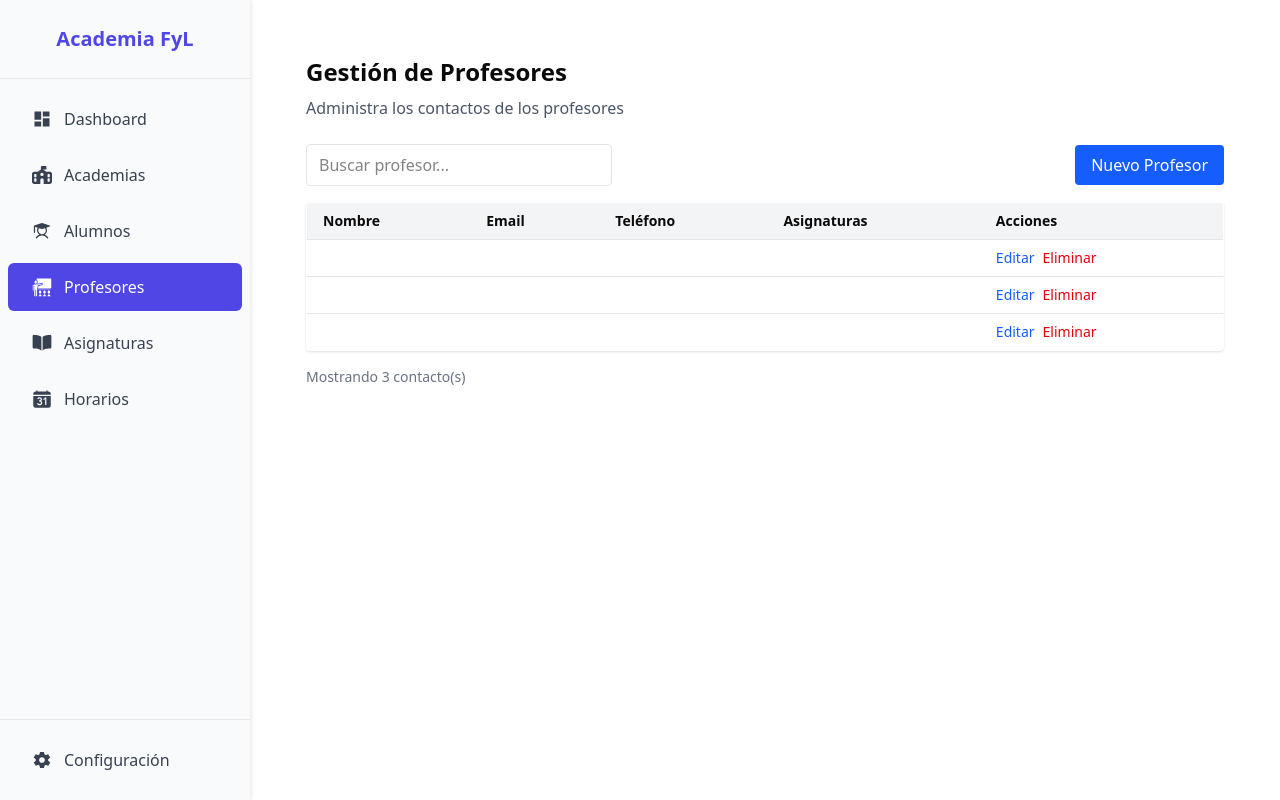
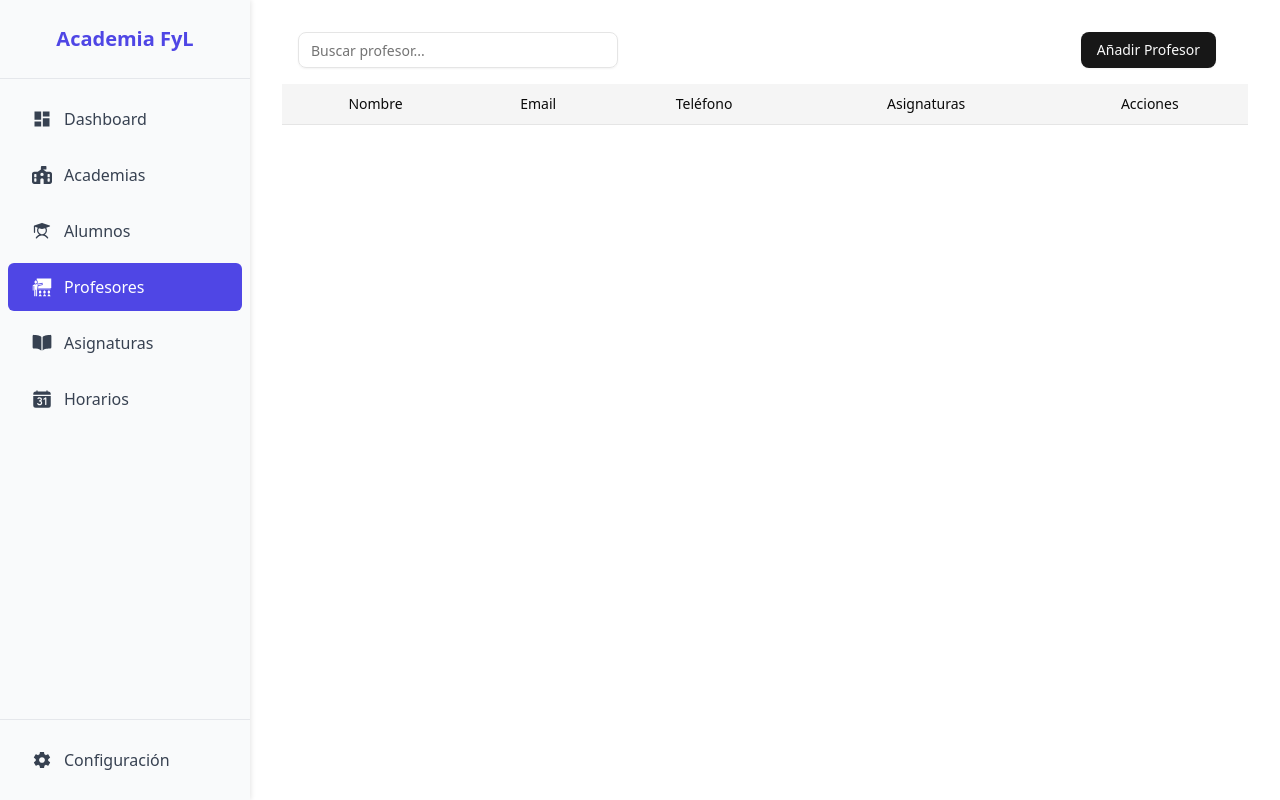
Before and after one commit to jhonalex00/academia_fyl, a Next.js app: page /profesores in a window 1280 px wide. Built offline with nearby package versions, Linux system fonts and the light colour scheme.

Commit message:
profesores estilos

```diff
--- a/src/app/profesores/page.js
+++ b/src/app/profesores/page.js
@@ -1,6 +1,24 @@
 'use client';
+import { FaEdit } from "react-icons/fa";
+import { IoTrashBin } from "react-icons/io5";
 import React, { useState, useEffect } from 'react';
-import { Button, Dialog } from "@headlessui/react";
+import {
+  Dialog,
+  DialogContent,
+  DialogHeader,
+  DialogTitle,
+  DialogFooter,
+} from "@/components/ui/dialog";
+import { Button } from "@/components/ui/button";
+import { Input } from "@/components/ui/input";
+import {
+  Table,
+  TableBody,
+  TableCell,
+  TableHead,
+  TableHeader,
+  TableRow,
+} from "@/components/ui/table";
 
 const profesorVacio = () => ({
   id: null,
@@ -10,229 +28,208 @@ const profesorVacio = () => ({
   asignaturas: ['']
 });
 
+export function AñadirProfesor({ onProfesorAdded, profesorToEdit, onProfesorEdited }) {
+  const [isOpen, setIsOpen] = useState(false);
+  const [formData, setFormData] = useState(profesorVacio());
+
+  useEffect(() => {
+    if (profesorToEdit) {
+      setFormData(profesorToEdit);
+      setIsOpen(true);
+    }
+  }, [profesorToEdit]);
+
+  const handleSubmit = (e) => {
+    e.preventDefault();
+    if (profesorToEdit) {
+      onProfesorEdited(formData);
+    } else {
+      onProfesorAdded(formData);
+    }
+    setIsOpen(false);
+    setFormData(profesorVacio());
+  };
+
+  const handleChange = (e) => {
+    setFormData({
+      ...formData,
+      [e.target.name]: e.target.value
+    });
+  };
+
+  return (
+    <>
+      <div className="flex justify-end mr-4">
+        <Button onClick={() => setIsOpen(true)}>
+          Añadir Profesor
+        </Button>
+      </div>
+
+      <Dialog open={isOpen} onOpenChange={setIsOpen}>
+        <DialogContent className="sm:max-w-[425px]">
+          <DialogHeader>
+            <DialogTitle>
+              {profesorToEdit ? 'Editar Profesor' : 'Nuevo Profesor'}
+            </DialogTitle>
+          </DialogHeader>
+
+          <form onSubmit={handleSubmit}>
+            <div className="grid gap-4 py-4">
+              <div className="grid w-full items-center gap-1.5">
+                <label htmlFor="nombre" className="text-sm font-medium">Nombre</label>
+                <Input
+                  id="nombre"
+                  name="nombre"
+                  value={formData.nombre}
+                  onChange={handleChange}
+                  className="col-span-3"
+                  required
+                />
+              </div>
+
+              <div className="grid w-full items-center gap-1.5">
+                <label htmlFor="email" className="text-sm font-medium">Email</label>
+                <Input
+                  id="email"
+                  type="email"
+                  name="email"
+                  value={formData.email}
+                  onChange={handleChange}
+                  className="col-span-3"
+                  required
+                />
+              </div>
+
+              <div className="grid w-full items-center gap-1.5">
+                <label htmlFor="telefono" className="text-sm font-medium">Teléfono</label>
+                <Input
+                  id="telefono"
+                  type="tel"
+                  name="telefono"
+                  value={formData.telefono}
+                  onChange={handleChange}
+                  className="col-span-3"
+                  required
+                />
+              </div>
+
+              <div className="grid w-full items-center gap-1.5">
+                <label htmlFor="asignaturas" className="text-sm font-medium">Asignaturas</label>
+                <Input
+                  id="asignaturas"
+                  name="asignaturas"
+                  value={formData.asignaturas[0]}
+                  onChange={(e) => setFormData({...formData, asignaturas: [e.target.value]})}
+                  className="col-span-3"
+                  required
+                />
+              </div>
+            </div>
+
+            <DialogFooter>
+              <Button variant="outline" onClick={() => setIsOpen(false)} type="button">
+                Cancelar
+              </Button>
+              <Button type="submit">
+                Guardar
+              </Button>
+            </DialogFooter>
+          </form>
+        </DialogContent>
+      </Dialog>
+    </>
+  );
+}
+
 const ProfesoresPage = () => {
   const [profesores, setProfesores] = useState(() => {
     const datosGuardados = localStorage.getItem('profesores');
-    return datosGuardados ? JSON.parse(datosGuardados) : [profesorVacio(), profesorVacio(), profesorVacio()];
+    return datosGuardados ? JSON.parse(datosGuardados) : [];
   });
-
-  const [editandoId, setEditandoId] = useState(null);
+  const [profesorToEdit, setProfesorToEdit] = useState(null);
   const [busqueda, setBusqueda] = useState('');
-  const [isOpen, setIsOpen] = useState(false);
-  const [formData, setFormData] = useState(profesorVacio());
 
   useEffect(() => {
     localStorage.setItem('profesores', JSON.stringify(profesores));
   }, [profesores]);
 
-  const manejarCambio = (setter, campo, valor) => {
-    setter((prev) => ({ ...prev, [campo]: valor }));
+  const handleProfesorAdded = (nuevoProfesor) => {
+    const profesorConId = {
+      ...nuevoProfesor,
+      id: profesores.length ? Math.max(...profesores.map(p => p.id)) + 1 : 1
+    };
+    setProfesores([...profesores, profesorConId]);
   };
 
-  const handleChange = (e) => manejarCambio(setFormData, e.target.name, e.target.value);
-
-  const manejarAsignaturas = (id, accion, index = null, valor = '') => {
-    setProfesores((prev) =>
-      prev.map((prof) => {
-        if (prof.id === id) {
-          let nuevasAsignaturas = [...prof.asignaturas];
-          if (accion === 'actualizar' && index !== null) {
-            nuevasAsignaturas[index] = valor;
-          } else if (accion === 'agregar') {
-            nuevasAsignaturas.push('');
-          } else if (accion === 'eliminar' && index !== null) {
-            nuevasAsignaturas = nuevasAsignaturas.filter((_, i) => i !== index);
-          }
-          return { ...prof, asignaturas: nuevasAsignaturas };
-        }
-        return prof;
-      })
-    );
+  const handleProfesorEdited = (profesorEditado) => {
+    setProfesores(profesores.map(prof =>
+      prof.id === profesorEditado.id ? profesorEditado : prof
+    ));
   };
 
-  const actualizarAsignatura = (id, index, valor) => manejarAsignaturas(id, 'actualizar', index, valor);
-  const agregarAsignatura = (id) => manejarAsignaturas(id, 'agregar');
-  const eliminarAsignatura = (id, index) => manejarAsignaturas(id, 'eliminar', index);
-
-  const handleEdit = (id) => {
-    const profesor = profesores.find((p) => p.id === id);
-    setFormData(profesor);
-    setEditandoId(id);
-    setIsOpen(true);
+  const handleDeleteProfesor = (id) => {
+    setProfesores(profesores.filter(prof => prof.id !== id));
   };
 
-  const handleSubmit = (e) => {
-    e.preventDefault();
-    if (editandoId) {
-      // Actualizar profesor existente
-      setProfesores((prev) =>
-        prev.map((prof) =>
-          prof.id === editandoId ? { ...prof, ...formData } : prof
-        )
-      );
-      setEditandoId(null);
-    } else {
-      // Añadir nuevo profesor
-      const nuevoProfesor = {
-        id: profesores.length ? Math.max(...profesores.map((p) => p.id)) + 1 : 1,
-        ...formData,
-      };
-      setProfesores([...profesores, nuevoProfesor]);
-    }
-    setIsOpen(false);
-    setFormData(profesorVacio());
-  };
-
-  const eliminarProfesor = (id) => {
-    setProfesores(profesores.filter((p) => p.id !== id));
-    if (editandoId === id) setEditandoId(null);
-  };
-
-  const profesoresFiltrados = profesores.filter((prof) =>
+  const profesoresFiltrados = profesores.filter(prof =>
     prof.nombre.toLowerCase().includes(busqueda.toLowerCase())
   );
 
   return (
-    <div className="p-6">
-      <h1 className="text-2xl font-bold mb-2">Gestión de Profesores</h1>
-      <p className="text-gray-600 mb-6">Administra los contactos de los profesores</p>
-
-      <div className="flex items-center justify-between mb-4">
-        <input
+    <>
+      <div className="flex justify-between items-center mx-4 mb-4">
+        <Input
           type="text"
           placeholder="Buscar profesor..."
-          className="border px-3 py-2 rounded w-1/3"
           value={busqueda}
           onChange={(e) => setBusqueda(e.target.value)}
+          className="max-w-xs"
         />
-        <Button
-          className="bg-blue-600 text-white px-4 py-2 rounded hover:bg-blue-700"
-          onClick={() => setIsOpen(true)}
-        >
-          Nuevo Profesor
-        </Button>
+        <AñadirProfesor
+          onProfesorAdded={handleProfesorAdded}
+          profesorToEdit={profesorToEdit}
+          onProfesorEdited={handleProfesorEdited}
+        />
       </div>
 
-      <table className="w-full border shadow-sm rounded overflow-hidden text-sm">
-        <thead className="bg-gray-100">
-          <tr>
-            <th className="text-left px-4 py-2">Nombre</th>
-            <th className="text-left px-4 py-2">Email</th>
-            <th className="text-left px-4 py-2">Teléfono</th>
-            <th className="text-left px-4 py-2">Asignaturas</th>
-            <th className="text-left px-4 py-2">Acciones</th>
-          </tr>
-        </thead>
-        <tbody>
+      <div className="mt-4 flex justify-center">
+        <Table className="text-center">
+          <TableHeader className="bg-neutral-100">
+            <TableRow>
+              <TableHead>Nombre</TableHead>
+              <TableHead>Email</TableHead>
+              <TableHead>Teléfono</TableHead>
+              <TableHead>Asignaturas</TableHead>
+              <TableHead>Acciones</TableHead>
+            </TableRow>
+          </TableHeader>
+          <TableBody>
             {profesoresFiltrados.map((profesor) => (
-            <tr key={profesor.id} className="border-t hover:bg-gray-50">
-              <td className="px-4 py-2">{profesor.nombre}</td>
-              <td className="px-4 py-2">{profesor.email}</td>
-              <td className="px-4 py-2">{profesor.telefono}</td>
-              <td className="px-4 py-2">{profesor.asignaturas.join(', ')}</td>
-              <td className="px-4 py-2 flex space-x-2">
-                <button
-                  className="text-blue-600 hover:text-blue-800"
-                  onClick={() => handleEdit(profesor.id)}
+              <TableRow key={profesor.id}>
+                <TableCell>{profesor.nombre}</TableCell>
+                <TableCell>{profesor.email}</TableCell>
+                <TableCell>{profesor.telefono}</TableCell>
+                <TableCell>{profesor.asignaturas.join(', ')}</TableCell>
+                <TableCell>
+                  <div className="flex justify-center space-x-8">
+                    <button className="cursor-pointer"
+                      onClick={() => setProfesorToEdit(profesor)}
                     >
-                  Editar
+                      <FaEdit size={20} />
                     </button>
-                <button
-                  className="text-red-600 hover:text-red-800"
-                  onClick={() => eliminarProfesor(profesor.id)}
+                    <button className="cursor-pointer"
+                      onClick={() => handleDeleteProfesor(profesor.id)}
                     >
-                  Eliminar
-                </button>
-              </td>
-            </tr>
-          ))}
-        </tbody>
-      </table>
-
-      <div className="mt-4 text-sm text-gray-500">
-        Mostrando {profesoresFiltrados.length} contacto(s)
-      </div>
-
-      {/* Modal para Añadir/Editar Profesor */}
-      <Dialog open={isOpen} onClose={() => setIsOpen(false)} className="relative z-50">
-        <div className="fixed inset-0 bg-black/30" aria-hidden="true" />
-        <div className="fixed inset-0 flex items-center justify-center p-4">
-          <Dialog.Panel className="w-full max-w-md transform overflow-hidden rounded-2xl bg-white p-6">
-            <Dialog.Title className="text-lg font-medium mb-4">
-              {editandoId ? 'Editar Profesor' : 'Nuevo Profesor'}
-            </Dialog.Title>
-            <form onSubmit={handleSubmit}>
-              <div className="space-y-4">
-                <div>
-                  <label className="block text-sm font-medium text-gray-700">Nombre</label>
-                  <input
-                    type="text"
-                    name="nombre"
-                    value={formData.nombre}
-                    onChange={handleChange}
-                    className="mt-1 block w-full rounded-md border-gray-300 shadow-sm focus:border-green-500 focus:ring-green-500"
-                    required
-                  />
-                </div>
-                <div>
-                  <label className="block text-sm font-medium text-gray-700">Email</label>
-                  <input
-                    type="email"
-                    name="email"
-                    value={formData.email}
-                    onChange={handleChange}
-                    className="mt-1 block w-full rounded-md border-gray-300 shadow-sm focus:border-green-500 focus:ring-green-500"
-                    required
-                  />
-                </div>
-                <div>
-                  <label className="block text-sm font-medium text-gray-700">Teléfono</label>
-                  <input
-                    type="tel"
-                    name="telefono"
-                    value={formData.telefono}
-                    onChange={handleChange}
-                    className="mt-1 block w-full rounded-md border-gray-300 shadow-sm focus:border-green-500 focus:ring-green-500"
-                    required
-                  />
-                </div>
-                <div>
-                  <label className="block text-sm font-medium text-gray-700">Asignaturas</label>
-                  <input
-                    type="text"
-                    name="asignaturas"
-                    value={formData.asignaturas[0]}
-                    onChange={(e) =>
-                      setFormData({
-                        ...formData,
-                        asignaturas: [e.target.value]
-                      })
-                    }
-                    className="mt-1 block w-full rounded-md border-gray-300 shadow-sm focus:border-green-500 focus:ring-green-500"
-                    required
-                  />
-                </div>
-              </div>
-              <div className="mt-6 flex justify-end space-x-3">
-                <button
-                  type="button"
-                  onClick={() => setIsOpen(false)}
-                  className="px-4 py-2 bg-gray-200 text-gray-800 rounded-lg hover:bg-gray-300"
-                >
-                  Cancelar
-                </button>
-                <button
-                  type="submit"
-                  className="px-4 py-2 bg-blue-600 text-white rounded-lg hover:bg-blue-700"
-                >
-                  Guardar
+                      <IoTrashBin size={20} />
                     </button>
                   </div>
-            </form>
-          </Dialog.Panel>
+                </TableCell>
+              </TableRow>
+            ))}
+          </TableBody>
+        </Table>
       </div>
-      </Dialog>
-    </div>
+    </>
   );
 };
 
```
Also changed, not shown: src/app/academias/page.js (+13 -5 lines). Lines whose indentation alone changed are shown as unchanged.
